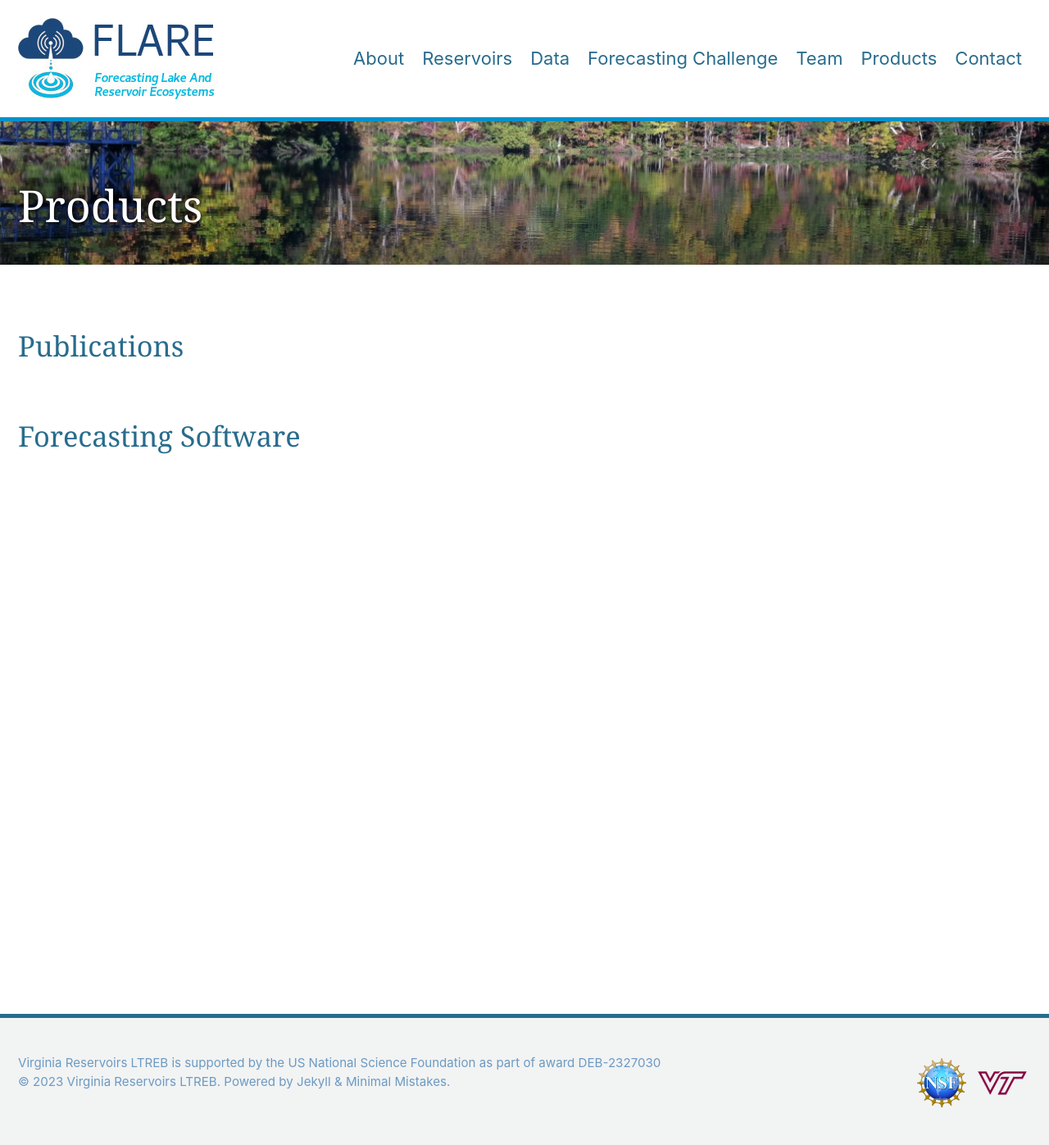
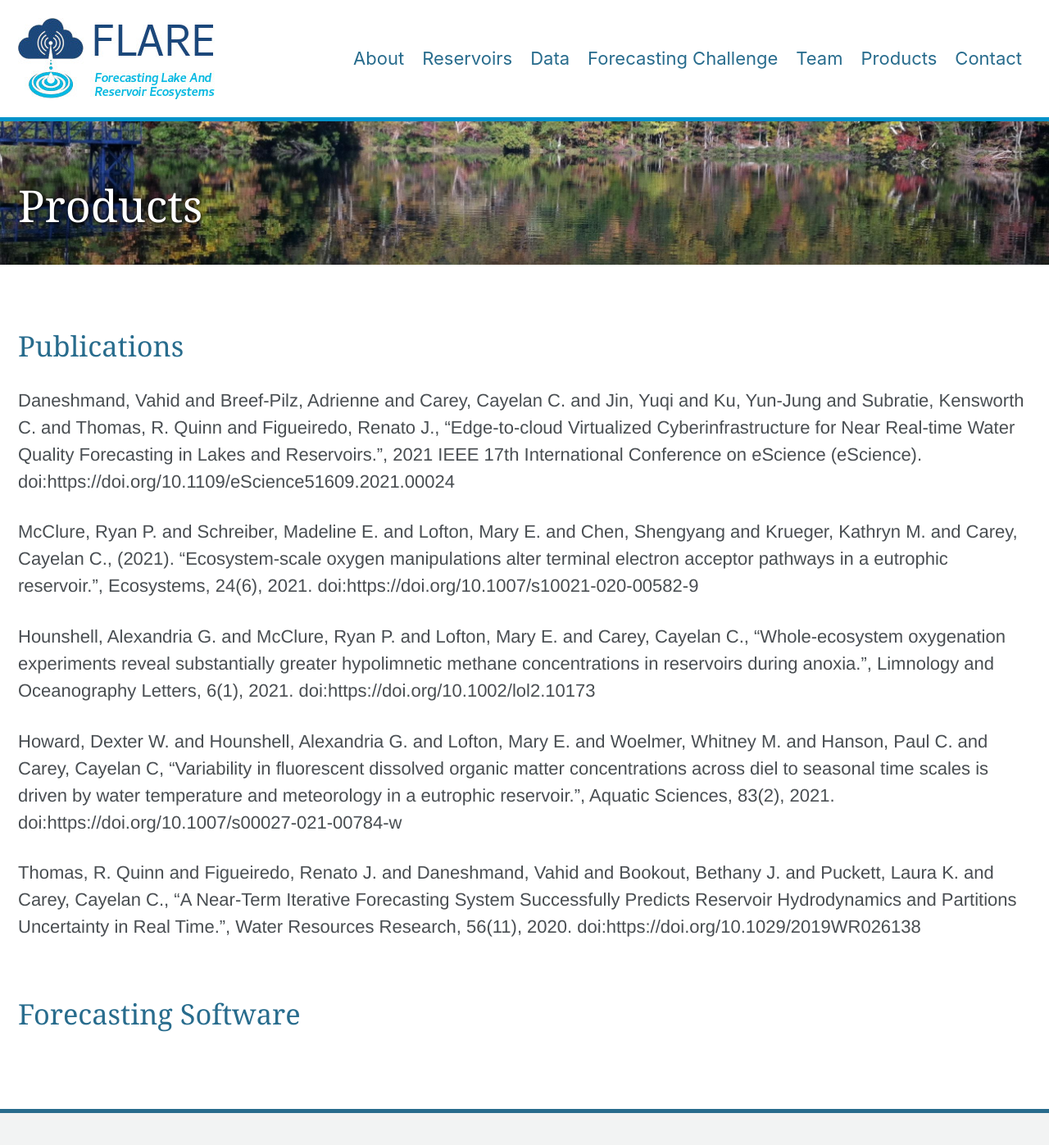
Before and after one commit to LTREB-reservoirs/LTREB-reservoirs.github.io, a Jekyll site: the page built from _pages/products.md, in a window 1280 px wide and 1400 px high. Shown: the top 1397 px of the window at 82% size. Built offline with Jekyll 4.4.1, drawn with Linux system fonts in a browser that asks for light colours; cached includes are drawn as plain includes; nearby versions of some CDN libraries.

Commit message:
Update products.md
first papers

```diff
--- a/_pages/products.md
+++ b/_pages/products.md
@@ -7,5 +7,14 @@ header:
 ---
 
 # Publications
+Daneshmand, Vahid and Breef-Pilz, Adrienne and Carey, Cayelan C. and Jin, Yuqi and Ku, Yun-Jung and Subratie, Kensworth C. and Thomas, R. Quinn and Figueiredo, Renato J., "Edge-to-cloud Virtualized Cyberinfrastructure for Near Real-time Water Quality Forecasting in Lakes and Reservoirs.", 2021 IEEE 17th International Conference on eScience (eScience). doi:https://doi.org/10.1109/eScience51609.2021.00024
+
+McClure, Ryan P. and Schreiber, Madeline E. and Lofton, Mary E. and Chen, Shengyang and Krueger, Kathryn M. and Carey, Cayelan C., (2021). "Ecosystem-scale oxygen manipulations alter terminal electron acceptor pathways in a eutrophic reservoir.", Ecosystems, 24(6), 2021. doi:https://doi.org/10.1007/s10021-020-00582-9
+
+Hounshell, Alexandria G. and McClure, Ryan P. and Lofton, Mary E. and Carey, Cayelan C., "Whole‐ecosystem oxygenation experiments reveal substantially greater hypolimnetic methane concentrations in reservoirs during anoxia.", Limnology and Oceanography Letters, 6(1), 2021. doi:https://doi.org/10.1002/lol2.10173
+
+Howard, Dexter W. and Hounshell, Alexandria G. and Lofton, Mary E. and Woelmer, Whitney M. and Hanson, Paul C. and Carey, Cayelan C, "Variability in fluorescent dissolved organic matter concentrations across diel to seasonal time scales is driven by water temperature and meteorology in a eutrophic reservoir.", Aquatic Sciences, 83(2), 2021. doi:https://doi.org/10.1007/s00027-021-00784-w
+
+Thomas, R. Quinn and Figueiredo, Renato J. and Daneshmand, Vahid and Bookout, Bethany J. and Puckett, Laura K. and Carey, Cayelan C., "A Near‐Term Iterative Forecasting System Successfully Predicts Reservoir Hydrodynamics and Partitions Uncertainty in Real Time.", Water Resources Research, 56(11), 2020. doi:https://doi.org/10.1029/2019WR026138
 
 # Forecasting Software
```
